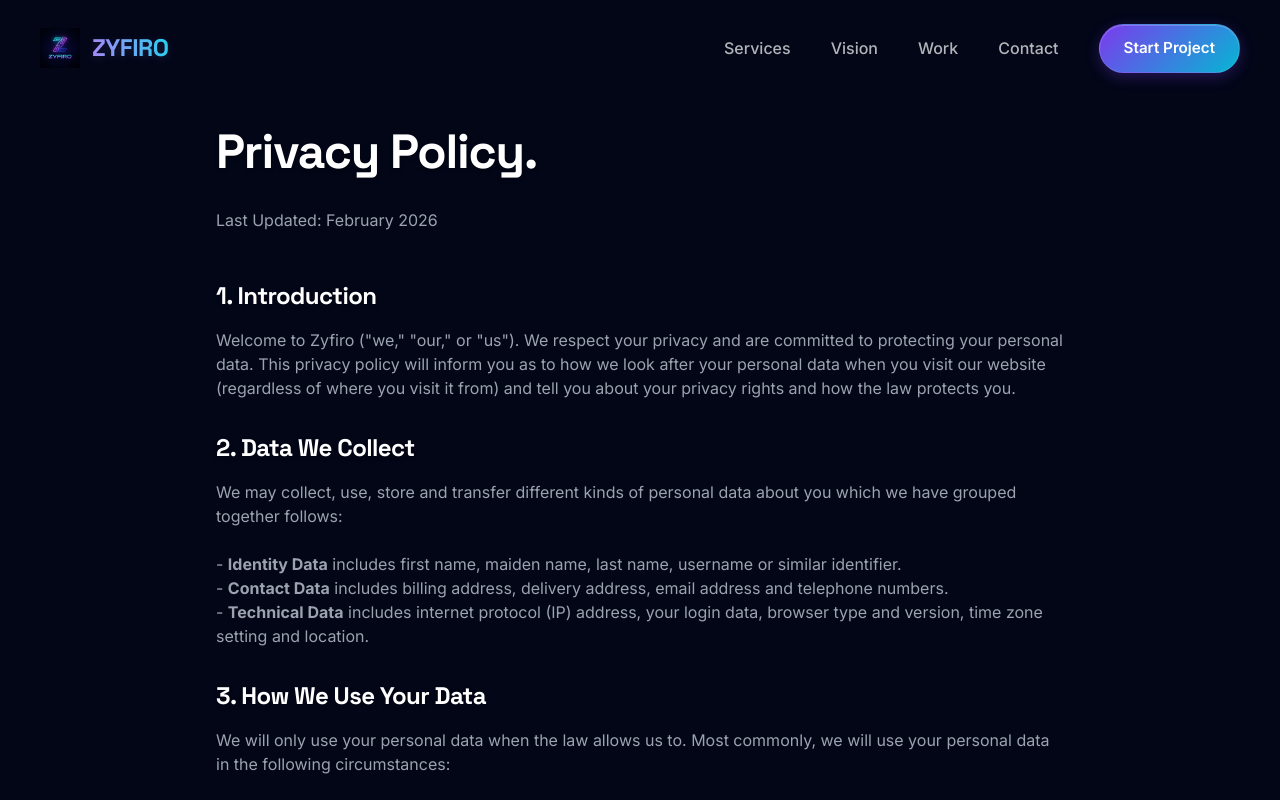
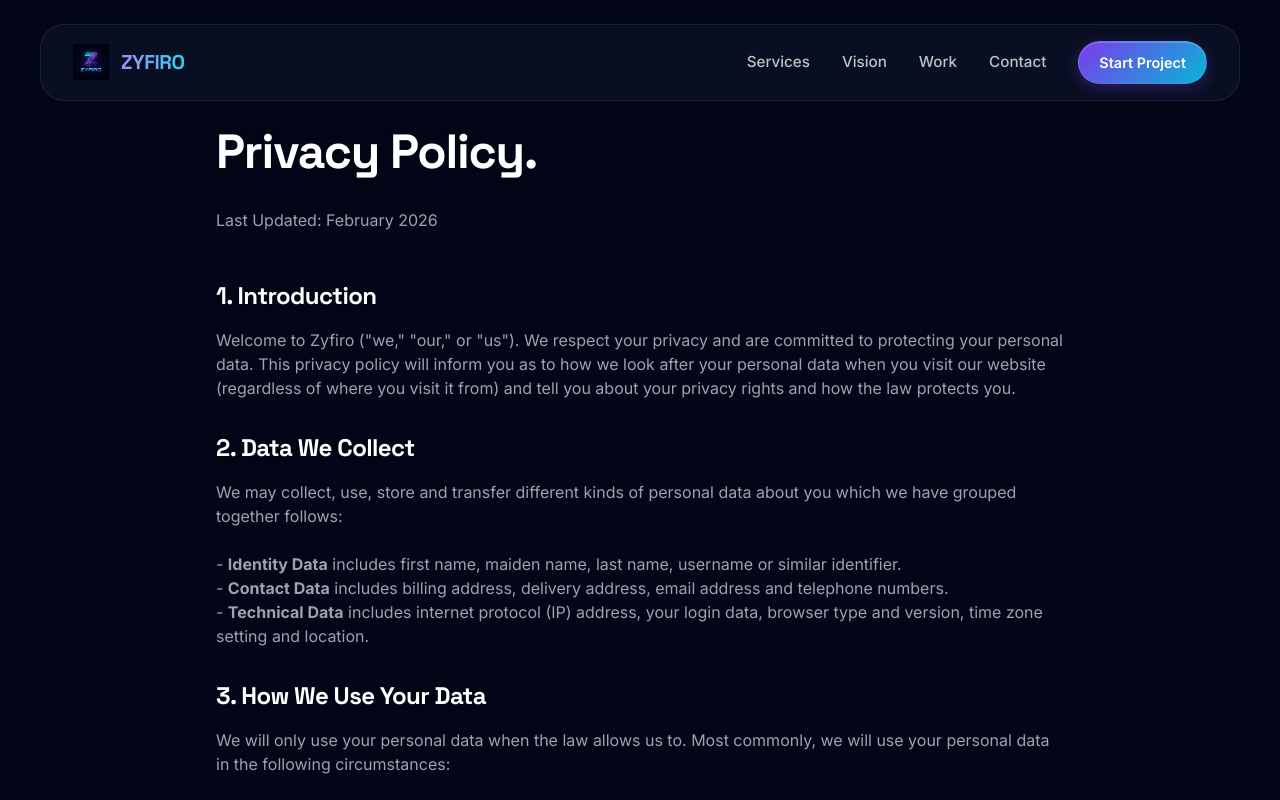
Before and after one commit to xeeshan-zs/zyfiro, a React (Vite) app: page /privacy-policy in a window 1280 px wide. Shown: the top 800 px of the page. Built offline with nearby package versions, Linux system fonts and the light colour scheme.

Commit message:
style: refine navbar to floating rounded pill design

```diff
--- a/src/components/layout/Navbar.module.css
+++ b/src/components/layout/Navbar.module.css
@@ -2,28 +2,40 @@
 
 .navbar {
   position: fixed;
-  top: 0;
-  left: 0;
-  right: 0;
+  top: 1.5rem;
+  left: 50%;
+  transform: translateX(-50%);
+  width: 95%;
+  /* Responsive width */
+  max-width: 1200px;
+  /* Constraint */
   z-index: 1000;
-  padding: 1.5rem 2rem;
-  transition: all 0.3s ease;
-  background: transparent;
+  padding: 1rem 2rem;
+  transition: all 0.3s cubic-bezier(0.4, 0, 0.2, 1);
+  background: rgba(15, 23, 42, 0.6);
+  /* Semi-transparent dark base */
+  backdrop-filter: blur(12px);
+  -webkit-backdrop-filter: blur(12px);
+  border-radius: 24px;
+  /* Rounded pill shape */
+  border: 1px solid rgba(255, 255, 255, 0.08);
+  /* Subtle border */
+  box-shadow: 0 8px 32px rgba(0, 0, 0, 0.2);
+  /* Floating shadow */
   display: flex;
   justify-content: center;
 }
 
 .navbarScrolled {
-  padding: 1rem 2rem;
-  background: rgba(10, 10, 20, 0.8);
-  backdrop-filter: blur(16px);
-  -webkit-backdrop-filter: blur(16px);
-  border-bottom: 1px solid rgba(255, 255, 255, 0.05);
-  box-shadow: 0 4px 30px rgba(0, 0, 0, 0.1);
+  background: rgba(15, 23, 42, 0.85);
+  /* Darker on scroll */
+  border-color: rgba(255, 255, 255, 0.12);
+  box-shadow: 0 12px 40px rgba(0, 0, 0, 0.4);
+  padding: 0.8rem 2rem;
+  /* Slightly compact on scroll */
 }
 
 .container {
-  max-width: 1200px;
   width: 100%;
   display: flex;
   align-items: center;
@@ -43,14 +55,15 @@
 }
 
 .logoImage {
-  height: 2.5rem;
+  height: 2.25rem;
+  /* Slightly smaller for pill balance */
   width: auto;
   object-fit: contain;
 }
 
 .logoText {
   font-family: 'Space Grotesk', sans-serif;
-  font-size: 1.5rem;
+  font-size: 1.25rem;
   font-weight: 700;
   color: #fff;
   letter-spacing: -0.02em;
@@ -58,14 +71,13 @@
   -webkit-background-clip: text;
   background-clip: text;
   color: transparent;
-  text-shadow: 0 2px 10px rgba(167, 139, 250, 0.2);
 }
 
 /* Desktop Navigation */
 .desktopNav {
   display: none;
   align-items: center;
-  gap: 2.5rem;
+  gap: 2rem;
 }
 
 @media (min-width: 768px) {
@@ -75,10 +87,10 @@
 }
 
 .navLink {
-  color: rgba(255, 255, 255, 0.7);
+  color: rgba(255, 255, 255, 0.75);
   font-family: 'Inter', sans-serif;
   font-weight: 500;
-  font-size: 1rem;
+  font-size: 0.95rem;
   text-decoration: none;
   transition: all 0.2s ease;
   position: relative;
@@ -86,7 +98,6 @@
 
 .navLink:hover {
   color: #fff;
-  text-shadow: 0 0 8px rgba(255, 255, 255, 0.4);
 }
 
 .navLink::after {
@@ -109,10 +120,10 @@
 .ctaButton {
   background: linear-gradient(135deg, #7c3aed 0%, #06b6d4 100%);
   color: white;
-  padding: 0.75rem 1.5rem;
+  padding: 0.6rem 1.25rem;
   border-radius: 9999px;
   font-weight: 600;
-  font-size: 0.95rem;
+  font-size: 0.9rem;
   text-decoration: none;
   transition: all 0.3s cubic-bezier(0.4, 0, 0.2, 1);
   box-shadow: 0 4px 15px rgba(124, 58, 237, 0.3), inset 0 1px 0 rgba(255, 255, 255, 0.2);
@@ -156,63 +167,53 @@
 }
 
 /* Mobile Menu */
-.mobileMenuOverlay {
-  position: fixed;
-  top: 0;
-  left: 0;
-  right: 0;
-  bottom: 0;
-  background: rgba(0, 0, 0, 0.6);
-  backdrop-filter: blur(4px);
-  z-index: 999;
-  display: flex; /* Adjust visibility using JS or CSS display */
-}
-
-/* We'll animate the container usually, but for simple CSS modules,
-   we can just use the classes and let Framer Motion handle animation
-   in the TSX file, or use CSS classes for structure.
-   Here I define the structure assuming Framer Motion wrapper. */
-
+/* Positioned relative to the navbar container, popping out below */
 .mobileMenuContainer {
   position: absolute;
-  top: 100%;
+  top: calc(100% + 0.75rem);
+  /* Space below the navbar pill */
   left: 0;
   right: 0;
   background: rgba(15, 23, 42, 0.95);
   backdrop-filter: blur(20px);
   -webkit-backdrop-filter: blur(20px);
-  border-bottom: 1px solid rgba(255, 255, 255, 0.1);
-  padding: 2rem;
+  border-radius: 1.5rem;
+  /* Match pill roundness logic */
+  border: 1px solid rgba(255, 255, 255, 0.1);
+  padding: 1.5rem;
   display: flex;
   flex-direction: column;
-  gap: 1.5rem;
+  gap: 1.25rem;
   box-shadow: 0 10px 40px rgba(0, 0, 0, 0.5);
+  overflow: hidden;
 }
 
 @media (min-width: 768px) {
-  .mobileMenuOverlay, .mobileMenuContainer {
+  .mobileMenuContainer {
     display: none;
   }
 }
 
 .mobileNavLink {
-  color: rgba(255, 255, 255, 0.8);
+  color: rgba(255, 255, 255, 0.85);
   font-family: 'Space Grotesk', sans-serif;
-  font-size: 1.25rem;
+  font-size: 1.15rem;
   font-weight: 500;
   text-decoration: none;
   transition: color 0.2s ease;
   display: block;
   text-align: center;
+  padding: 0.5rem;
+  border-radius: 0.5rem;
 }
 
 .mobileNavLink:hover {
   color: #fff;
-  text-shadow: 0 0 10px rgba(167, 139, 250, 0.5);
+  background: rgba(255, 255, 255, 0.05);
 }
 
 .mobileCtaButton {
   width: 100%;
   text-align: center;
-  margin-top: 1rem;
+  justify-content: center;
 }
--- a/src/components/layout/Navbar.tsx
+++ b/src/components/layout/Navbar.tsx
@@ -71,17 +71,16 @@ export function Navbar() {
                 </button>
             </div>
 
-            {/* Mobile Menu */}
+            {/* Mobile Menu - Positioned absolutely relative to the nav pill */}
             <AnimatePresence>
                 {isOpen && (
                     <motion.div
-                        initial={{ opacity: 0, y: -20 }}
-                        animate={{ opacity: 1, y: 0 }}
-                        exit={{ opacity: 0, y: -20 }}
-                        transition={{ duration: 0.2 }}
+                        initial={{ opacity: 0, y: -10, scale: 0.95 }}
+                        animate={{ opacity: 1, y: 0, scale: 1 }}
+                        exit={{ opacity: 0, y: -10, scale: 0.95 }}
+                        transition={{ duration: 0.2, ease: "easeOut" }}
                         className={styles.mobileMenuContainer}
                     >
-                        <div style={{ display: 'flex', flexDirection: 'column', gap: '1.5rem' }}>
                         {navLinks.map((link) => (
                             <a
                                 key={link.name}
@@ -92,10 +91,10 @@ export function Navbar() {
                                 {link.name}
                             </a>
                         ))}
+                        <div className={styles.mobileCtaButton}>
                             <a
                                 href={getHref("#contact")}
                                 className={styles.ctaButton}
-                                style={{ width: '100%', textAlign: 'center' }}
                                 onClick={() => setIsOpen(false)}
                             >
                                 Start Project
```
Lines whose indentation alone changed are shown as unchanged.
